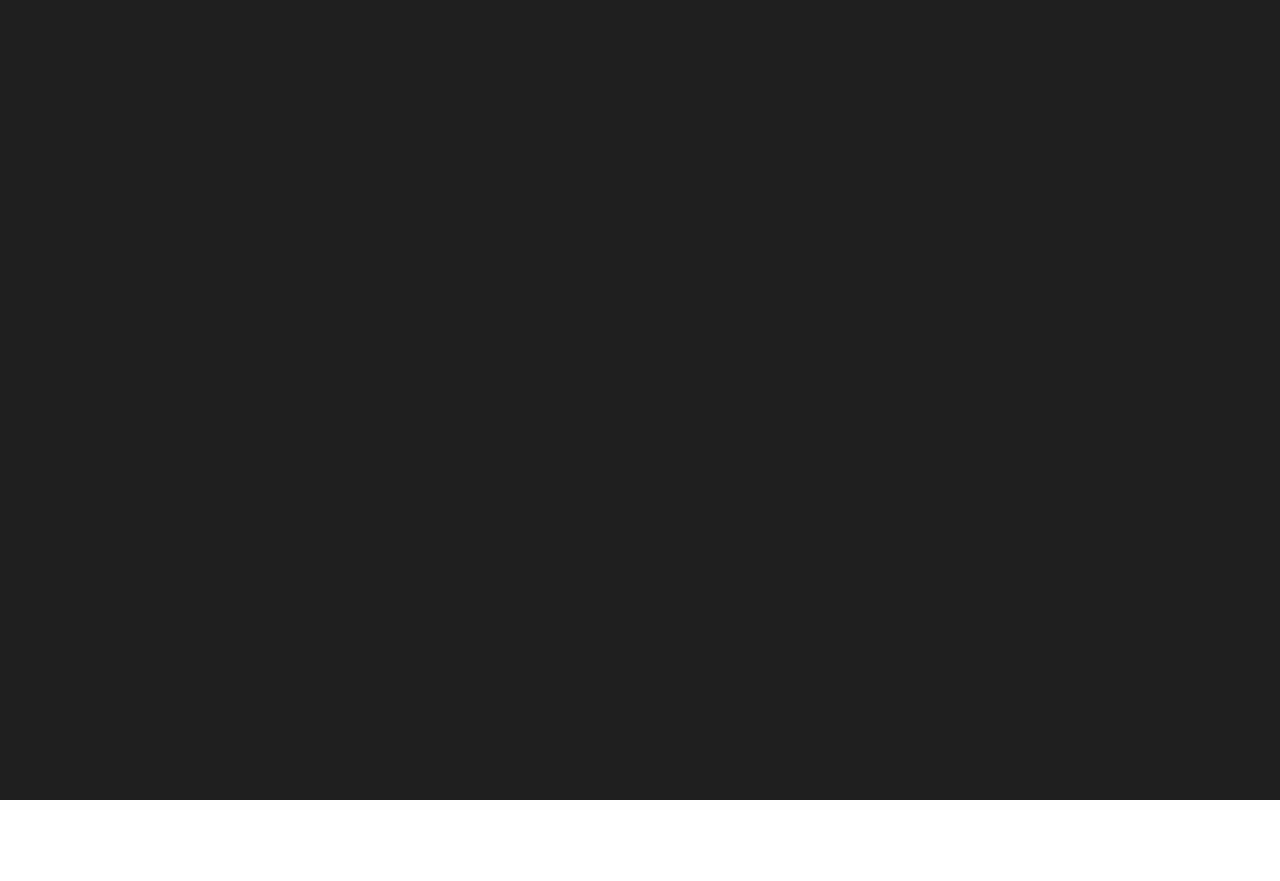
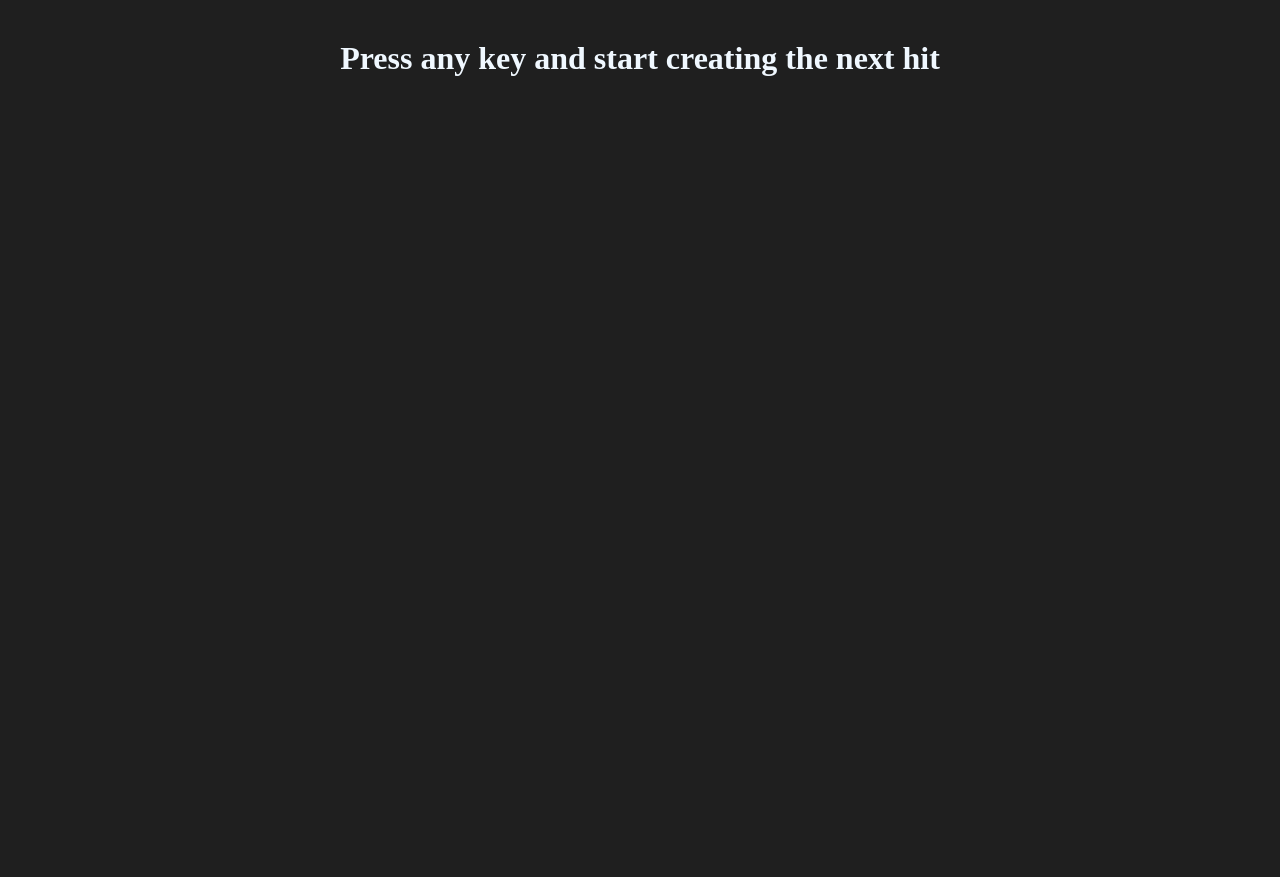
Before and after one commit to Funkateer/circles, a plain HTML site: page index.html in a window 1280 px wide. Before the commit the page ends 804 px from the top, so only its background shows below. Drawn offline with nearby package versions, Linux system fonts and the light colour scheme.

Commit message:
First lint to css and js files

```diff
--- a/assets/css/main.css
+++ b/assets/css/main.css
@@ -13,6 +13,6 @@ h1{
 	color: aliceblue;
 	background: rgba(0, 0, 0, 0.88);
 	margin: 0;
-	padding-top: 30vh;
+	padding-top: 5vh;
 	text-align: center;
 }
--- a/assets/js/app.js
+++ b/assets/js/app.js
@@ -155,7 +155,7 @@ var keyData = {
 		}),
 		color: '#2c3e50'
 	}
-} // keyData//
+}; // keyData//
 
 var circles = [];
 function onKeyDown(event) {
@@ -168,7 +168,7 @@ function onKeyDown(event) {
 		keyData[event.key].sound.play();
 		circles.push(newCircle);
 	}
-}
+};
 
 function onFrame(event){
 	for(var i = 0; i < circles.length; i++){
@@ -180,4 +180,4 @@ function onFrame(event){
 			console.log(circles);
 		}
 	}
-}
+};
--- a/index.html
+++ b/index.html
@@ -16,7 +16,7 @@
 	</script> -->
 </head>
 <body>
-	<!-- <h1 class="text1">Press any key and become a musician</h1> -->
+	<h1>Press any key and start creating the next hit</h1>
 
 	<canvas id="myCanvas" resize>
 	</canvas>
```
